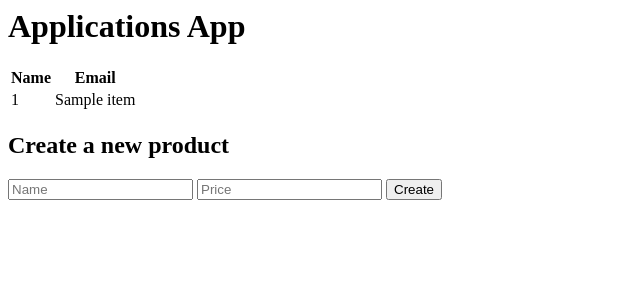
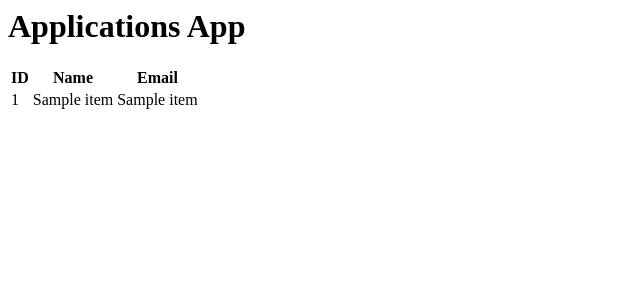
Before and after one commit to jojo786/aws-cdk-vpc-ec2-alb-asg, a Flask app: page /applications in a window 1280 px wide. Shown: the top 300 px of the page, without its empty margins (0-640 px from the left). Run offline with Flask 3, Linux system fonts and the light colour scheme; a database or web service that is not in the repository returns one stand-in record (values such as "Sample title"); data that the repository does not hold is empty.

Commit message:
fake data

```diff
--- a/app/applications/web/templates/index.html
+++ b/app/applications/web/templates/index.html
@@ -7,6 +7,7 @@
     <table>
       <thead>
         <tr>
+          <th>ID</th>
           <th>Name</th>
           <th>Email</th>
         </tr>
@@ -16,15 +17,10 @@
         <tr>
           <td>{{ row[0] }}</td>
           <td>{{ row[1] }}</td>
+          <td>{{ row[2] }}</td>
         </tr>
         {% endfor %}
       </tbody>
     </table>
-    <h2>Create a new product</h2>
-    <form action="/create" method="post">
-      <input type="text" name="name" placeholder="Name">
-      <input type="text" name="price" placeholder="Price">
-      <input type="submit" value="Create">
-    </form>
   </body>
 </html>
```
